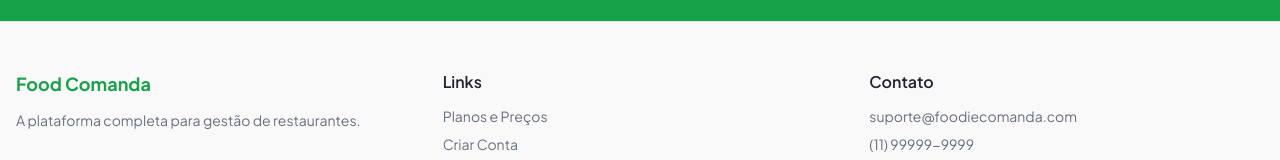
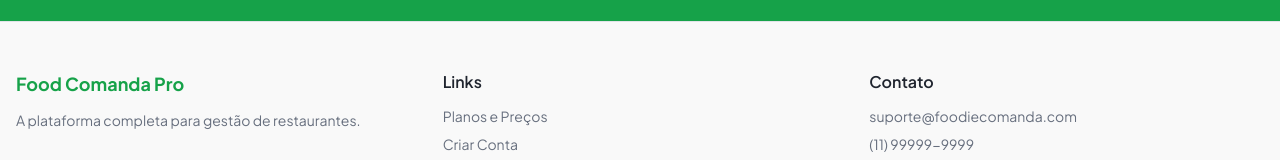
Before and after one commit to claudioresende2025/foodie-comanda-dash-532f9b4b, a React (Vite) app: page /para-restaurantes in a window 1280 px wide. Shown: the part 4168-4328 px from the top of the page. Built offline with nearby package versions, Linux system fonts and the light colour scheme.

Commit message:
Preceding changes

```diff
--- a/src/pages/LandingRestaurantes.tsx
+++ b/src/pages/LandingRestaurantes.tsx
@@ -272,7 +272,7 @@ export default function LandingRestaurantes() {
         <div className="container mx-auto px-4">
           <div className="grid md:grid-cols-3 gap-8">
             <div>
-              <h3 className="font-bold text-lg mb-3 text-primary">Food Comanda</h3>
+              <h3 className="font-bold text-lg mb-3 text-primary">Food Comanda Pro</h3>
               <p className="text-sm text-muted-foreground">A plataforma completa para gestão de restaurantes.</p>
             </div>
             <div>
```
